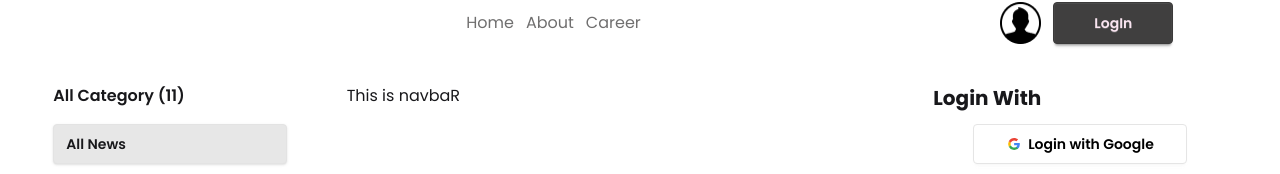
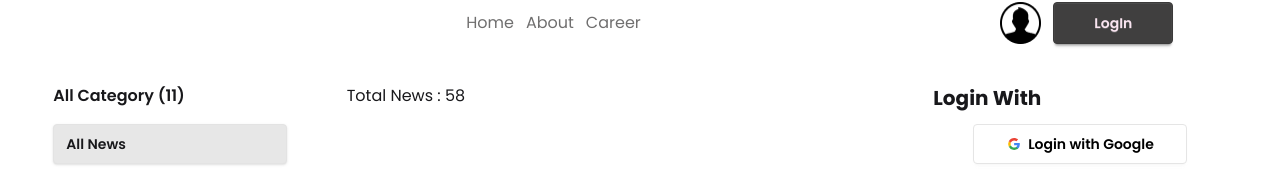
Before and after one commit to TusharChow20/projectNewsOnline, a React (Vite) app: page /category/0 in a window 1280 px wide. Shown: the part 253-427 px from the top of the page. Built offline with nearby package versions, Linux system fonts and the light colour scheme; a web font is replaced by a local one.

Commit message:
pick breaking news

```diff
--- a/src/Pages/NewsCategory.jsx
+++ b/src/Pages/NewsCategory.jsx
@@ -1,4 +1,5 @@
 import React from "react";
+import { useState } from "react";
 import { useEffect } from "react";
 import { useLoaderData, useParams } from "react-router";
 
@@ -6,17 +7,29 @@ const NewsCategory = () => {
   const { id } = useParams();
   const { data } = useLoaderData();
   //   console.log(data);
+  const [news, setNews] = useState([]);
 
   useEffect(() => {
-    const filteredData = data.filter(
+    if(id === '0'){
+        setNews(data)
+    }
+    else if (id ==='1'){
+        const filteredData = data.filter(
+      (eachData) => eachData.others.is_today_pick === true
+    );
+     setNews(filteredData);
+    }
+    else{
+        const filteredData = data.filter(
       (eachData) => eachData.category_id === parseInt(id)
     );
-    console.log(filteredData);
+    setNews(filteredData);
+    }
   }, [data, id]);
 
   return (
     <div>
-      <h1>This is navbaR</h1>
+      <h1>Total News : {news.length}</h1>
     </div>
   );
 };
```
